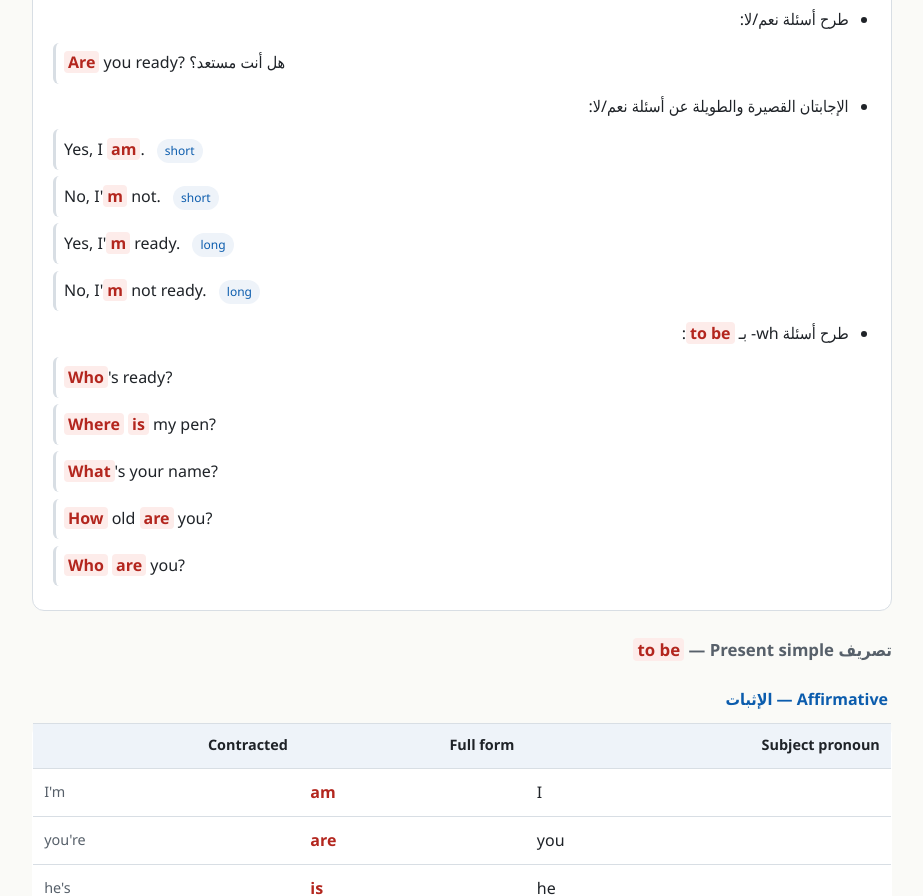
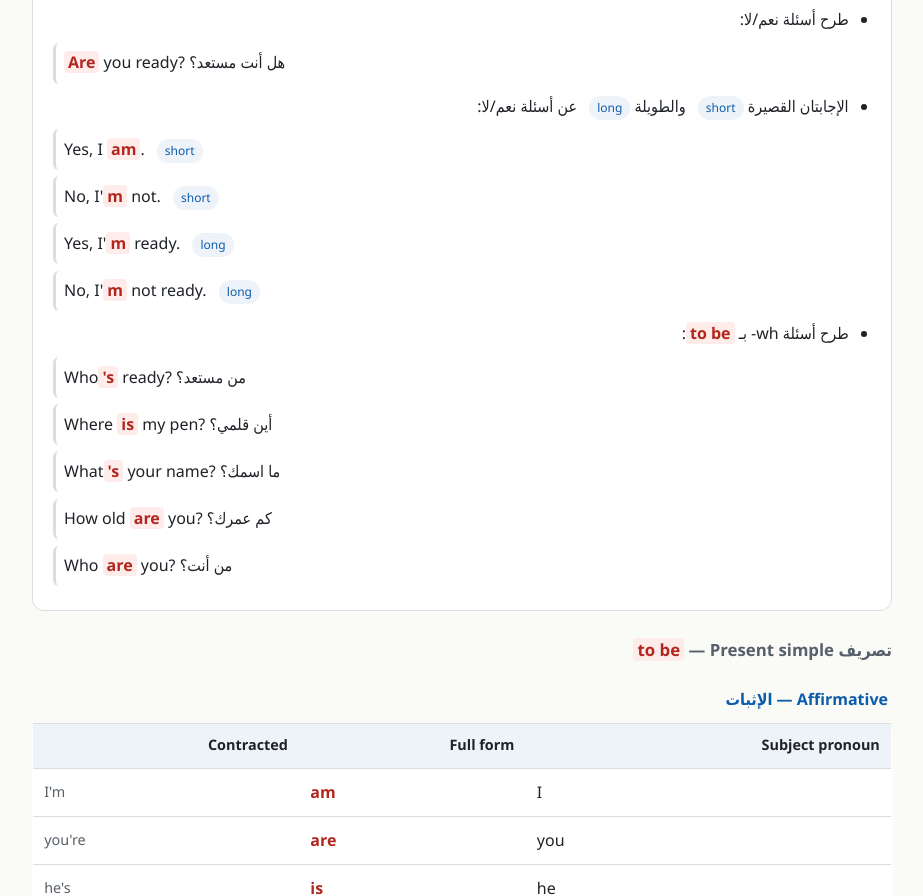
Before and after one commit to am-trouzine/sc, a plain HTML site: page tobe.html in a window 1280 px wide. Shown: the part 1653-2549 px from the top of the page, without its empty margins (178-1101 px from the left). Drawn offline with Linux system fonts and the light colour scheme.

Commit message:
Update Arabic text for clarity and formatting

```diff
--- a/tobe.html
+++ b/tobe.html
@@ -228,7 +228,7 @@
           </ul>
         </li>
         <li>
-          الإجابتان القصيرة والطويلة عن أسئلة نعم/لا:
+          الإجابتان القصيرة <span class="tag">short</span> والطويلة <span class="tag">long</span> عن أسئلة نعم/لا:
           <ul class="examples">
             <li>Yes, I <span class="be">am</span>. <span class="tag">short</span></li>
             <li>No, I'<span class="be">m</span> not. <span class="tag">short</span></li>
@@ -239,11 +239,11 @@
         <li>
           طرح أسئلة wh- بـ <span class="be">to be</span>:
           <ul class="examples">
-            <li><span class="be">Who</span>'s ready?</li>
-            <li><span class="be">Where</span> <span class="be">is</span> my pen?</li>
-            <li><span class="be">What</span>'s your name?</li>
-            <li><span class="be">How</span> old <span class="be">are</span> you?</li>
-            <li><span class="be">Who</span> <span class="be">are</span> you?</li>
+            <li>Who<span class="be">'s</span> ready?  <span dir=rtl>من مستعد؟</span></li>
+            <li>Where <span class="be">is</span> my pen?  <span dir=rtl>أين قلمي؟</span></li>
+            <li>What<span class="be">'s</span> your name?  <span dir=rtl>ما اسمك؟</span></li>
+            <li>How old <span class="be">are</span> you?  <span dir=rtl>كم عمرك؟</span></li>
+            <li>Who <span class="be">are</span> you?  <span dir=rtl>من أنت؟</span></li>
           </ul>
         </li>
       </ul>
```
